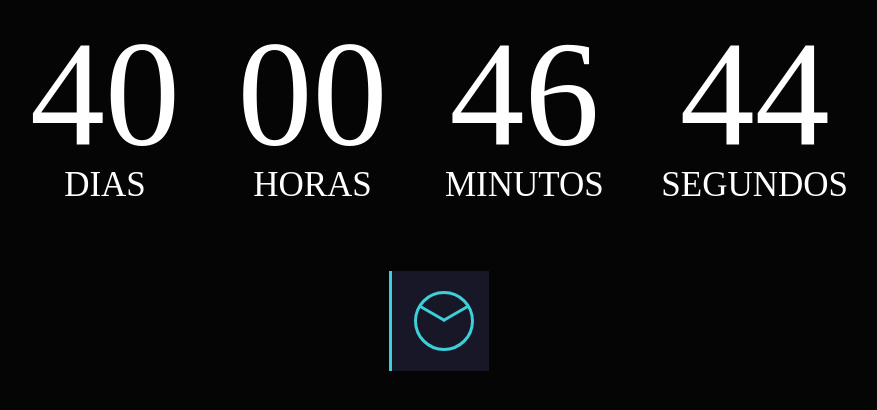
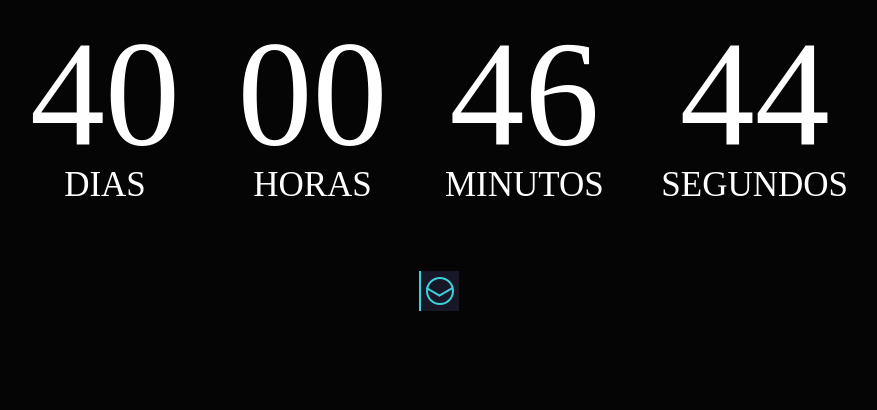
Before and after one commit to Bulcs/WebDesign-Game, a plain HTML site: page countdown-prototype/website/index.html in a window 1280 px wide. Shown: the part 328-738 px from the top of the page, without its empty margins (201-1078 px from the left). Drawn offline with Linux system fonts and the light colour scheme.

Commit message:
Add files via upload

```diff
--- a/countdown-prototype/website/style.css
+++ b/countdown-prototype/website/style.css
@@ -2,7 +2,6 @@
 body{
     text-align: center;
     background-color:rgb(5,5,5);
-  	font-family: sans-serif;
   	font-weight: 100;
 }
  #clockdiv{
@@ -72,8 +71,8 @@ body{
 }
 
 .search {
-  width: 100px;
-  height: 100px;
+  width: 40px; /* tamanho do bloco */
+  height: 40px; /* tamanho do bloco */
   margin: 40px auto 0;
   background-color: #181728;
   position: relative;
@@ -83,8 +82,8 @@ body{
 .search:before {
   content: '';
   display: block;
-  width: 3px;
-  height: 100%;
+  width: 2px;
+  height: 100%; /* tamanho da linha da esquerda */
   position: relative;
   background-color: #3DD0D8;
   transition: all 0.5s ease;
@@ -94,8 +93,8 @@ body{
 }
 .search.open:before {
   content: '';
-  height: 60px;
-  margin: 20px 0 20px 30px;
+  height: 24px; /* tamanho da type line */
+  margin: 8px 0 20px 30px;
   position: absolute;
 }
 .search-box {
@@ -106,7 +105,7 @@ body{
   background: transparent;
   color: #fff;
   padding: 20px 100px 20px 45px;
-  font-size: 40px;
+  font-size: 20px;
 }
 .search-box:focus {
   outline: none;
@@ -122,21 +121,22 @@ body{
   cursor: pointer;
 }
 .search-icon {
-  width: 60px;
-  height: 60px;
+  width: 28px;
+  height: 28px;
   border-radius: 40px;
-  border: 3px solid #3DD0D8;
+  border: 2px solid #3DD0D8;
   display: block;
   position: relative;
-  margin-left: 5px;
+  margin-left: 47px;
+  margin-top: -14.5px;
   transition: all 0.5s ease;
 }
 .search-icon:before {
   content: '';
-  width: 3px;
-  height: 29px;
+  width: 2px;
+  height: 15.7px; /* tamanho da linha da esquerda */
   position: absolute;
-  right: 37px; /* linha da esquerda do search */
+  right: 18px; /* linha da esquerda do search */
   top: 5px;
   display: block;
   background-color: #3DD0D8;
@@ -145,11 +145,11 @@ body{
 }
 .search-icon:after {
   content: '';
-  width: 3px;
-  height: 29px;
+  width: 2px;
+  height: 15.7px;/* tamanho da linha da direita */
   position: absolute;
-  right: 14px; /* linha da direita do search */
-  top: 5px;
+  right: 4.8px; /* linha da direita do search */
+  top:5px;
   display: block;
   background-color: #3DD0D8;
   transform: rotate(60deg);
@@ -157,21 +157,23 @@ body{
 }
 .open .search-icon {
   margin: 0;
-  width: 60px;
-  height: 60px;
+  width: 28px;
+  height: 28px;
+  bottom: 13px;
   border-radius: 60px;
+  left: 30px;
 }
 .open .search-icon:before {
   content: '';
   transform: rotate(52deg);
   right: 22px;
   top: 23px;
-  height: 18px;
+  height: 18px; /* tamanho da linha de baixo */
 }
 .open .search-icon:after {
   content: '';
   transform: rotate(-230deg);
   right: 22px;
   top: 13px;
-  height: 18px;
+  height: 18px; /* tamanho da linha de cima */
 }
```
